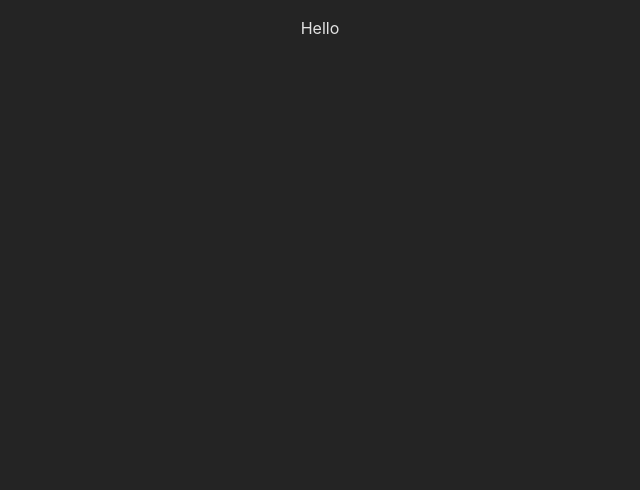
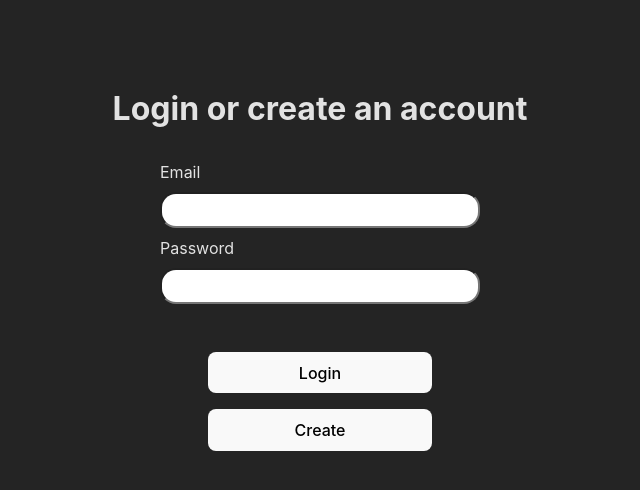
Before and after one commit to lazzzaroni/project_client, a React (Vite) app: page /user in a window 1280 px wide. Shown: the top 490 px of the page, without its empty margins (320-960 px from the left). Built offline with nearby package versions, Linux system fonts and the light colour scheme.

Commit message:
feat: update routes

```diff
--- a/src/pages/App.tsx
+++ b/src/pages/App.tsx
@@ -8,8 +8,9 @@ export const App = () => {
   return (
     <BrowserRouter>
       <Routes>
-        <Route path="/" element={<Login />} />
-        <Route path="/user" element={<User />} />
+        <Route path="/" element={<Login />}>
+          <Route path="/user" element={<User />} />
+        </Route>
       </Routes>
     </BrowserRouter>
   );
--- a/src/pages/Landing.tsx
+++ b/src/pages/Landing.tsx
@@ -1,6 +1,7 @@
 import { Header } from "@/components";
 import { TokenContext } from "@/context/tokenContext";
 import { useContext } from "react";
+import { Outlet } from "react-router-dom";
 
 export const Landing = () => {
   const token = useContext(TokenContext);
@@ -8,8 +9,7 @@ export const Landing = () => {
   return (
     <>
       <Header />
-      <h1>Home page</h1>
-      {token ? <p>Token has been saved</p> : null}
+      <Outlet />
     </>
   );
 };
```
